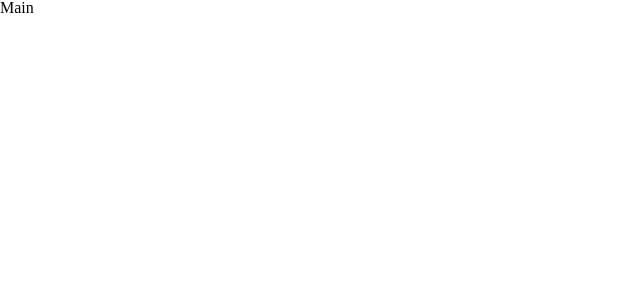
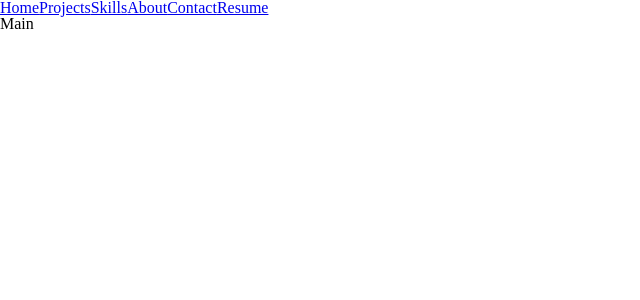
Before and after one commit to anthony2698/portfolio, a React (Create React App) app in the folder app/: page / in a window 1280 px wide. Shown: the top 300 px of the page, without its empty margins (0-640 px from the left). Built offline with nearby package versions, Linux system fonts and the light colour scheme.

Commit message:
Working on Navs.

```diff
--- a/app/package.json
+++ b/app/package.json
@@ -10,6 +10,7 @@
     "react": "^16.13.1",
     "react-bootstrap": "^1.0.0",
     "react-dom": "^16.13.1",
+    "react-responsive": "^8.0.3",
     "react-router-dom": "^5.2.0",
     "react-scripts": "3.4.1",
     "styled-components": "^5.1.0"
--- a/app/src/App.js
+++ b/app/src/App.js
@@ -1,18 +1,36 @@
 import React from 'react';
 import { Route } from 'react-router-dom';
 
+import Header from './components/Header';
 import Main from './pages/Main';
 import ProjectPage from './pages/ProjectsPage'
+import SkillPage from './pages/SkillPage';
+import AboutPage from './pages/AboutPage';
+import ContactPage from './pages/ContactPage';
+import ResumePage from './pages/ResumePage';
 
-function App() {
+const App = () => {
     return (
         <div>
+            <Header />
             <Route exact path='/'>
                 <Main />
             </Route>
             <Route exact path='/projects'>
                 <ProjectPage />
             </Route>
+            <Route path='/skills'>
+                <SkillPage/>
+            </Route>
+            <Route path='/about'>
+                <AboutPage/>
+            </Route>
+            <Route path='/contact'>
+                <ContactPage/>
+            </Route>
+            <Route path='/resume'>
+                <ResumePage/>
+            </Route>
         </div>
     );
 }
--- /dev/null
+++ b/app/src/components/Header.js
@@ -0,0 +1,58 @@
+import React, { useState, useEffect } from 'react';
+
+import DesktopNav from './NavBar/DesktopNav';
+import MobileNav from './NavBar/MobileNav';
+import { useMediaQuery } from 'react-responsive';
+import { useHistory } from 'react-router-dom';
+
+const Header = () => {
+    const[ selection, setSelection ] = useState(0);
+    const history = useHistory();
+
+    const handleClick = e => {
+        setSelection(e.target.id * 1)
+    }
+
+    useEffect(() => {
+        switch(history.location.pathname) {
+            case '/':
+                setSelection(0);
+                break;
+            case '/projects':
+                setSelection(1);
+                break;
+            case '/skills':
+                setSelection(2);
+                break;
+            case '/about':
+                setSelection(3);
+                break;
+            case '/contact':
+                setSelection(4);
+                break;
+            case '/resume':
+                setSelection(5);
+                break;
+            default:
+                setSelection(0);
+                break;
+        }
+    }, [history.location.pathname])
+
+    const isDesktop = useMediaQuery({
+        query: '(min-width: 800px)'
+    });
+
+    const isTablet = useMediaQuery({
+        query: '(max-width: 799px)'
+    })
+
+    return(
+        <div>
+            {isDesktop && <DesktopNav handleClick={handleClick} selection={selection} />}
+            {isTablet && <MobileNav handleClick={handleClick} selection={selection} />}
+        </div>
+    )
+}
+
+export default Header;
--- /dev/null
+++ b/app/src/components/NavBar/DesktopNav.js
@@ -0,0 +1,63 @@
+import React from 'react';
+import { HeaderContainer, StyledLink } from '../../styles/GlobalStyles';
+
+const DesktopNav = ({ handleClick, selection }) => {
+    return (
+        <div>
+            <HeaderContainer>
+                <nav>
+                    <StyledLink
+                        to='/'
+                        id={0}
+                        onClick={handleClick}
+                        selected={selection === 0}
+                    >
+                        Home
+                    </StyledLink>
+                    <StyledLink
+                        to='/'
+                        id={1}
+                        onClick={handleClick}
+                        selected={selection === 1}
+                    >
+                        Projects
+                    </StyledLink>
+                    <StyledLink
+                        to='/'
+                        id={2}
+                        onClick={handleClick}
+                        selected={selection === 2}
+                    >
+                        Skills
+                    </StyledLink>
+                    <StyledLink
+                        to='/'
+                        id={3}
+                        onClick={handleClick}
+                        selected={selection === 3}
+                    >
+                        About
+                    </StyledLink>
+                    <StyledLink
+                        to='/'
+                        id={4}
+                        onClick={handleClick}
+                        selected={selection === 4}
+                    >
+                        Contact
+                    </StyledLink>
+                    <StyledLink
+                        to='/'
+                        id={5}
+                        onClick={handleClick}
+                        selected={selection === 5}
+                    >
+                        Resume
+                    </StyledLink>
+                </nav>
+            </HeaderContainer>
+        </div>
+    );
+}
+
+export default DesktopNav;
--- /dev/null
+++ b/app/src/components/NavBar/MobileNav.js
@@ -0,0 +1,11 @@
+import React from 'react';
+
+const MobileNav = () => {
+    return (
+        <div>
+           MobileNav
+        </div>
+    );
+}
+
+export default MobileNav;
--- /dev/null
+++ b/app/src/styles/GlobalStyles.js
@@ -0,0 +1,13 @@
+import styled from 'styled-components';
+import theme from './theme';
+
+import { Link } from 'react-router-dom'
+
+// Header Styles
+export const StyledLink = styled(Link)`
+
+`;
+
+export const HeaderContainer = styled.header`
+
+`;
--- /dev/null
+++ b/app/src/styles/theme.js
@@ -0,0 +1,19 @@
+const theme = {
+    colors: {
+        darkBlack: '#250902',
+        darkBrown: '#38040E',
+        brown: '#640D14',
+        red: '#800E13',
+        lightRed: "#AD2831"
+    },
+    fontSizes: {
+        title: '3rem',
+    },
+    breakpoints: {
+        tablet: '@media (max-width: 799px)',
+        desktop: '@media (max-width: 800px'
+    },
+    font: ''
+}
+
+export default theme;
```
Also changed, not shown: app/src/App.css (deleted, +0 -38 lines), app/src/setupTests.js (deleted, +0 -5 lines), app/src/components/SocialBar.js (added), 1 other file (tests, documents, lock files or other folders).
